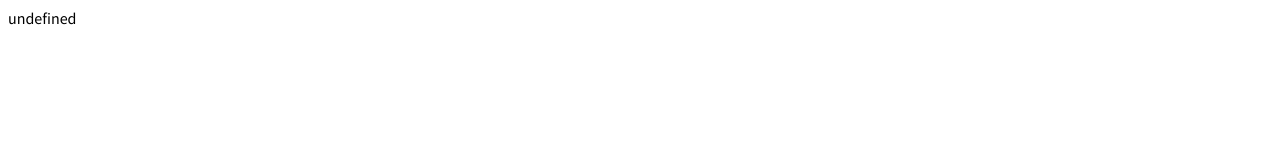
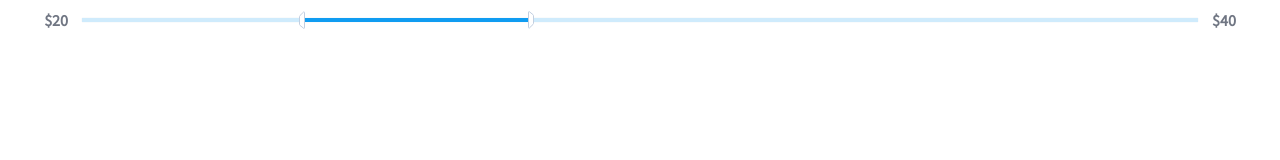
Before and after one commit to ldsite/js-20250519_my, a website: page 06-events-practice/3-double-slider/index.html in a window 1280 px wide. Drawn offline with Linux system fonts and the light colour scheme.

Commit message:
add #6.3
add range slider

```diff
--- a/06-events-practice/3-double-slider/index.html
+++ b/06-events-practice/3-double-slider/index.html
@@ -10,7 +10,15 @@
   <script type="module">
     import DoubleSlider from './index.js';
 
-    const slider = new DoubleSlider();
+    const slider = new DoubleSlider({
+      min: 0,
+      max: 100,
+      formatValue: value => '$' + value,
+      selected: {
+        from:20,
+        to: 40
+      }
+    });
 
     root.append(slider.element);
   </script>
--- a/06-events-practice/3-double-slider/index.js
+++ b/06-events-practice/3-double-slider/index.js
@@ -1,3 +1,145 @@
 export default class DoubleSlider {
+    element;
+    min;
+    max;
+    subElements = {};
+    activeThumb;
+    constructor({
+        min = 100,
+        max = 200,
+        formatValue = value => '$' + value,
+        selected = {} } = {}) {
+
+        this.min = min ?? 100;
+        this.max = max ?? 200;
+        this.formatValue = formatValue;
+        this.from = selected.from || min;
+        this.to = selected.to || max;
+
+        this.element = this.createElement(this.createTemplate());
+        this.selectSubElements();
+        this.createListeners();
+
+    }
+    getLeftProcent() {
+        const length = this.max - this.min;
+        const value = this.from - this.min;
+        return Math.round(value / length * 100);
+
+    }
+    getRightProcent() {
+        const length = this.max - this.min;
+        // const value = this.from - this.min;
+        const value = this.max - this.to;
+        return Math.round(value / length * 100);
+
+    }
+
+    createElement(template) {
+        const element = document.createElement("div");
+        element.innerHTML = template.trim();
+        return element.firstElementChild;
+    }
+    createTemplate() {
+        const leftProgress = this.getLeftProcent();
+        const rightProgress = this.getRightProcent();
+        return `
+        <div class="range-slider">
+            <span data-element="from">${this.formatValue(this.from)}</span>
+            <div data-element="container" class="range-slider__inner">
+              <span data-element="thumbProgress" class="range-slider__progress" style="left: ${leftProgress}%; right: ${rightProgress}%"></span>
+              <span data-element="thumbLeft" class="range-slider__thumb-left" style="left: ${leftProgress}%"></span>
+              <span data-element="thumbRight" class="range-slider__thumb-right" style="right: ${rightProgress}%"></span>
+            </div>
+            <span data-element="to">${this.formatValue(this.to)}</span>
+        </div>
+        `;
+    }
+    selectSubElements() {
+        this.element.querySelectorAll('[data-element]').forEach(element => {
+            this.subElements[element.dataset.element] = element;
+        })
+
+    }
+    dispatchCustomEvent() {
+        const event = new CustomEvent('range-select', {
+            detail: {
+                from: this.from,
+                to: this.to,
+            }
+        })
+        this.element.dispatchEvent(event);
+
+    }
+    handleThumbDocumentPointermove = (e) => {
+        const newValue = this.processPointerMove(e);
+        //перемещение
+        if (this.activeThumb === 'thumbRight') {
+           this.to = Math.max(this.from, Math.min(newValue, this.max));
+            this.subElements.to.textContent = this.formatValue(this.to);
+            this.subElements.thumbRight.style.right = this.getRightProcent() + "%";
+            this.subElements.thumbProgress.style.right = this.getRightProcent() + "%";
+        }
+
+        if (this.activeThumb === 'thumbLeft') {
+             this.from = Math.min(this.to, Math.max(newValue, this.min));
+            this.subElements.from.textContent = this.formatValue(this.from);
+            this.subElements.thumbLeft.style.left = this.getLeftProcent() + "%";
+            this.subElements.thumbProgress.style.left = this.getLeftProcent() + "%";
+        }
+
+    }
+    handleThumbPointerdown = (e) => {
+        this.activeThumb = e.target.dataset.element;
+        document.addEventListener('pointermove', this.handleThumbDocumentPointermove);
+        document.addEventListener('pointerup', this.handleThumbDocumentPointerup);
+    }
+    processPointerMove = (e) => {
+        // const { left, width } = this.subElements.container.getBoundingClientRect();
+        // const containerLeftX = left;
+        // const containerRightX = left + width;
+        // const pointerX = e.clientX;
+        // const normilizedPointerX = Math.min(containerRightX, Math.max(containerLeftX, pointerX));
+        // const percentPointerX = Math.round((normilizedPointerX - containerLeftX) / (containerRightX - containerLeftX) * 100);
+        // return this.min + (this.max - this.min) * percentPointerX / 100;
+        const { left, width } = this.subElements.container.getBoundingClientRect();
+    const pointerX = e.clientX;
+    const relativeX = Math.min(Math.max(pointerX, left), left + width);
+    const percent = (relativeX - left) / width;
+
+    return Math.round(this.min + percent * (this.max - this.min));
+
+    }
+
+
+    //в момент отжатия обработчики удаляем
+    handleThumbDocumentPointerup = (e) => {
+        document.removeEventListener('pointermove', this.handleThumbDocumentPointermove);
+        document.removeEventListener('pointerup', this.handleThumbDocumentPointerup);
+        this.dispatchCustomEvent();
+    }
+
+    createListeners() {
+        this.subElements.thumbLeft.addEventListener('pointerdown', this.handleThumbPointerdown);
+        this.subElements.thumbRight.addEventListener('pointerdown', this.handleThumbPointerdown);
+        //pointerdown
+        //pointermove
+        //pointerup
+
+    }
+    destroyListeners() {
+        this.subElements.thumbLeft.removeEventListener('pointerdown', this.handleThumbPointerdown);
+        this.subElements.thumbRight.removeEventListener('pointerdown', this.handleThumbPointerdown);
+
+    }
+    remove() {
+        if (this.element) {
+            this.element.remove();
+        }
+        this.destroyListeners()
+    }
+    destroy() {
+        this.remove();
+    }
 
 }
```
